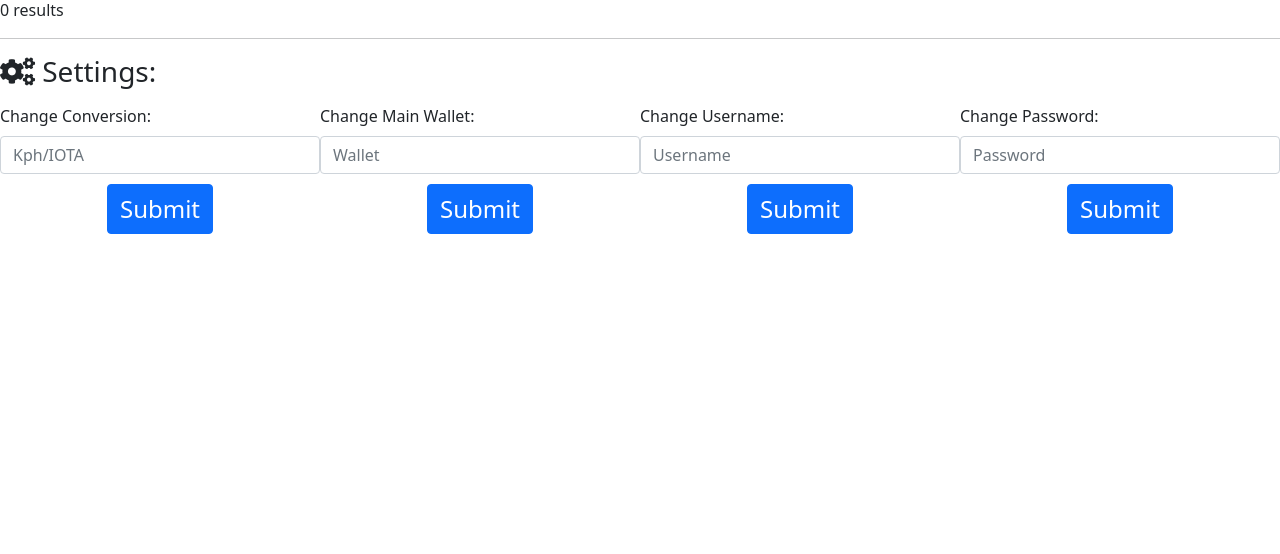
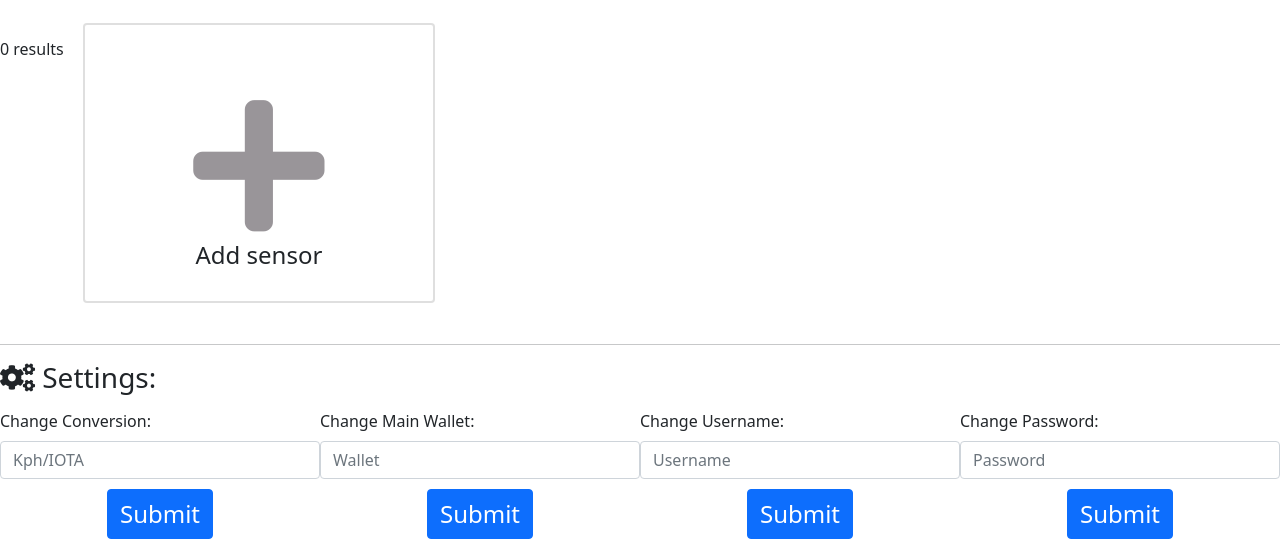
Before and after one commit to Stepan8888/blockchain-iota, a PHP site: page /webpage/adminPanel.php in a window 1280 px wide. Shown: the part 77-631 px from the top of the page. Run offline with PHP 8.4, Linux system fonts and the light colour scheme; data that the repository does not hold is empty; some libraries are stand-ins or nearby versions.

Commit message:
Added form for adding sensor

```diff
--- a/webpage/adminPanel.php
+++ b/webpage/adminPanel.php
@@ -74,6 +74,17 @@
     }
     $conn->close();
 ?>
+
+
+    <div class="card" id="addSensor" onclick="showAddSensor('block')">
+        <i class="icon-fixed-width"></i>
+        <div class="card-body">
+            <p class="card-text"><i class="fas fa-plus"></i></p>
+            <h5 class="card-title">Add sensor</h5>
+        </div>
+    </div>
+
+
 </div>
 <hr>
 
@@ -113,10 +124,36 @@
 </form>
 </div>
 
-<div id="gray" onclick="show('none')"></div>
+<div class="gray" id="gray" onclick="show('none')"></div>
+<div class="gray" id="grayAddSensor" onclick="showAddSensor('none')"></div>
 <div id="popUp">
     <i class="fa fa-window-close" aria-hidden="true" onclick="show('none')"></i>
     <h2>Sensor name1</h2>
+        <div class="form-group" id="popUp-formBlock">
+            <label>Lora key:</label>
+            <input type="text" class="form-control" placeholder="KEY">
+        </div>
+        <div class="form-group">
+            <label>Wallet:</label>
+            <input type="text" class="form-control" placeholder="FireFly wallet address">
+        </div>
+        <div class="form-group">
+            <label>Twitch stream URL:</label>
+            <input type="text" class="form-control" placeholder="https://www.twitch.tv/example.com">
+        </div>
+        <button type="submit" class="btn btn-primary">Submit</button>
+    </form>
+</div>
+
+<div id="popUpAddSensor">
+    <i class="fa fa-window-close" aria-hidden="true" onclick="showAddSensor('none')"></i>
+
+    <h2>Add Sensor</h2>
+        <form>
+        <div class="form-group" id="popUp-formBlock">
+            <label>Sensor name:</label>
+            <input type="text" class="form-control" placeholder="Sensor name">
+        </div>
     <form>
         <div class="form-group" id="popUp-formBlock">
             <label>Lora key:</label>
--- a/webpage/css/panel_style.css
+++ b/webpage/css/panel_style.css
@@ -63,6 +63,25 @@ header h3{
     color: #ff1e25;
 }
 
+.fa-plus{
+    cursor: pointer;
+    color: #999599;
+    font-size: 150px;
+}
+
+.icon-fixed-width{
+    margin: 30px 0 20px;
+}
+
+#addSensor .card-text, .card-title{
+    text-align: center;
+    cursor: pointer;
+}
+
+#addSensor .card-text{
+    margin-bottom:0;
+}
+
 .card{
     display: inline-flex;
     width: 22rem;
@@ -74,6 +93,12 @@ header h3{
     text-align: center;
     margin-bottom: 15px;
     font-size: 24px;
+}
+
+.card-text{
+    white-space: nowrap;
+    overflow: hidden;
+    text-overflow: ellipsis;
 }
 
 .card-body button{
@@ -100,7 +125,7 @@ header h3{
 #sensors{
     overflow-x: scroll;
 }
-#gray{
+.gray{
     background-color: rgba(1, 1, 1, 0.3);
     position: fixed;
     left: 0;
@@ -113,6 +138,22 @@ header h3{
 #popUp{
     width: 400px;
     height: 400px;
+    margin: auto;
+    position: fixed;
+    left: 0;
+    right: 0;
+    top: 0;
+    bottom: 0;
+    background-color: #D8DBE2;
+    text-align: center;
+    border-radius: 10px;
+    z-index: 150;
+    display: none;
+}
+
+#popUpAddSensor{
+    width: 400px;
+    height: 480px;
     margin: auto;
     position: fixed;
     left: 0;
@@ -152,7 +193,10 @@ header h3{
         font-size: 34px;
     }
     .card-text{
+        white-space: nowrap;
         font-size: 24px;
+        overflow: hidden;
+        text-overflow: ellipsis;
     }
     .btn{
         font-size: 24px;
--- a/webpage/script.js
+++ b/webpage/script.js
@@ -99,12 +99,17 @@ function show(state) {
 
 function show2(state) {
     document.getElementById('popUp2').style.display = state;
-    document.getElementById('gray2').style.display = state;
+    document.getElementById('gray1').style.display = state;
 }
 
 function show3(state) {
 	document.getElementById('transactPopUp').style.display = state;
-	document.getElementById('gray3').style.display = state;
+	document.getElementById('gray2').style.display = state;
+}
+
+function showAddSensor(state) {
+	document.getElementById('popUpAddSensor').style.display = state;
+	document.getElementById('grayAddSensor').style.display = state;
 }
 
 function deleteConfirm() {
```
